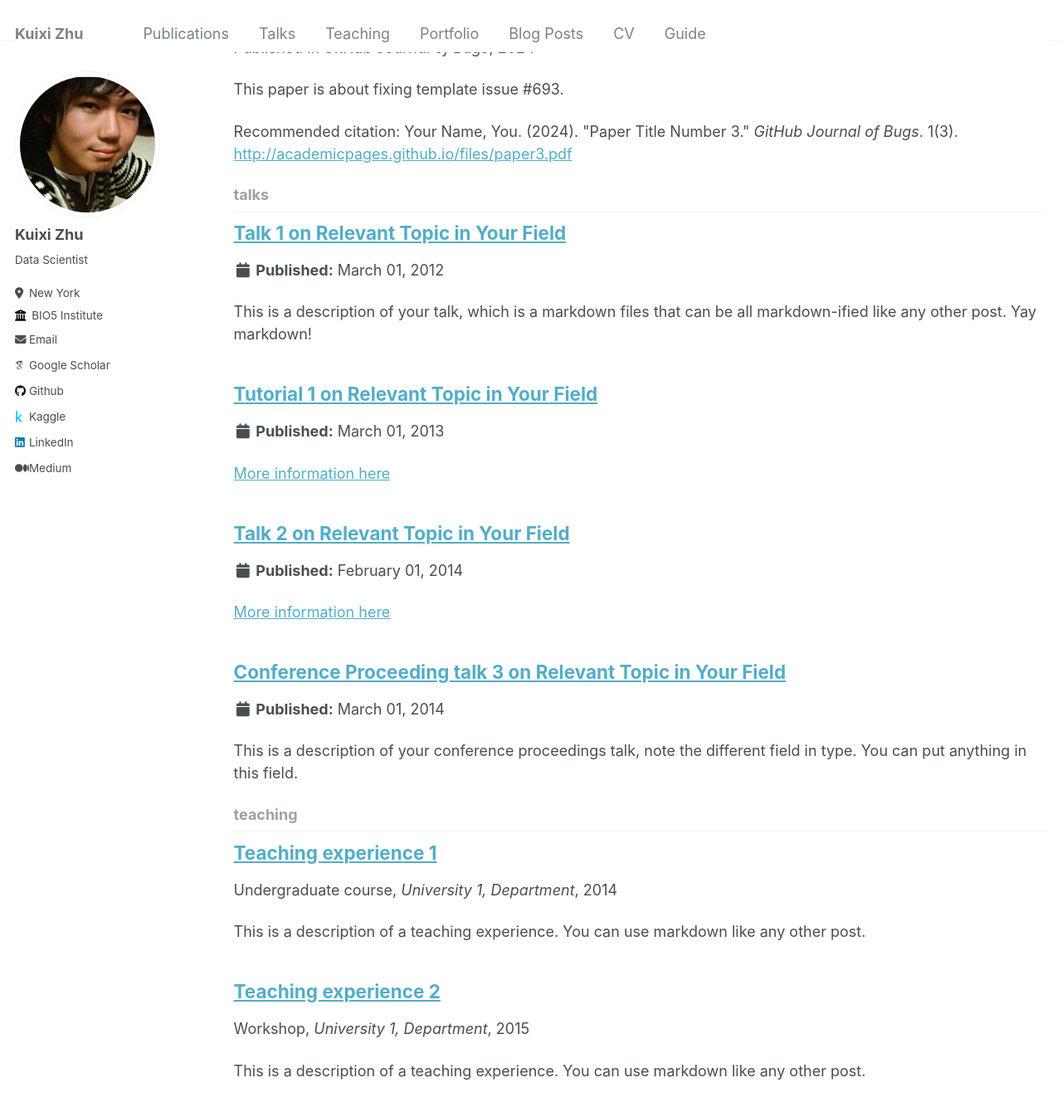
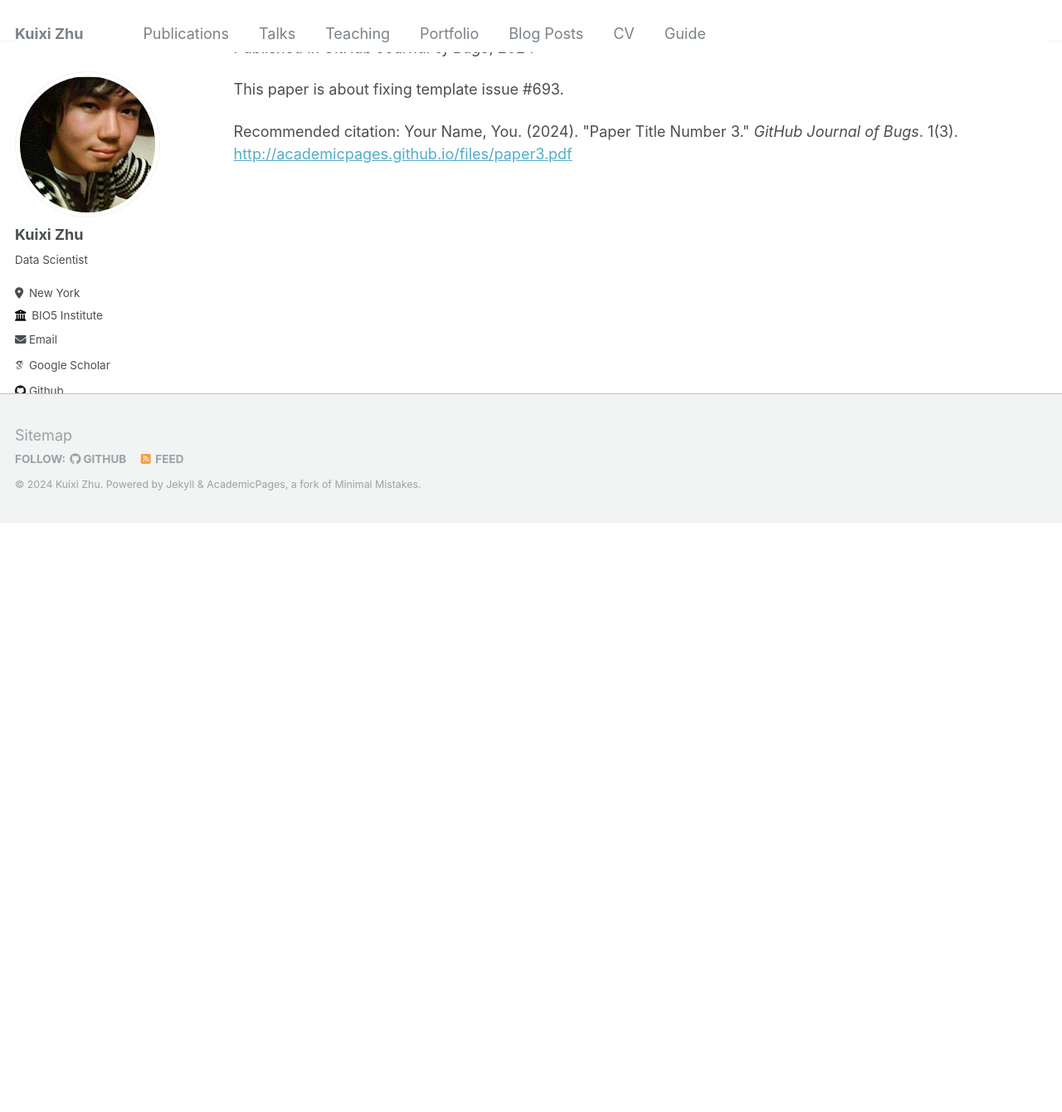
Before and after one commit to zhukuixi/kuixizhu.github.io, a Jekyll site: the page built from _pages/collection-archive.html, in a window 1280 px wide and 1400 px high, scrolled down 1876 px. Shown: the top 1340 px of the window at 83% size. Built offline with Jekyll 4.4.1, drawn with Linux system fonts in a browser that asks for light colours; some web fonts are replaced; after the commit the page ends 2506 px from its top, so only the background shows below that.

Commit message:
Update _config.yml

```diff
--- a/_config.yml
+++ b/_config.yml
@@ -23,11 +23,9 @@ author:
   # Biographic information
   avatar           : "profile.jpg"
   name             : "Kuixi Zhu"
-  pronouns         : # example: "she/her"
   bio              : "Data Scientist"
   location         : "New York"
   employer         : "BIO5 Institute"
-  uri              : # URL
   email            : "quishzhu@hotmail.com"
 
   # Academic websites
@@ -170,18 +168,13 @@ kramdown:
 
 # Collections
 collections:
-  teaching:
-    output: true
-    permalink: /:collection/:path/
   publications:
     output: true
     permalink: /:collection/:path/
   portfolio:
     output: true
     permalink: /:collection/:path/
-  talks:
-    output: true
-    permalink: /:collection/:path/
+
 
 
 # Defaults
@@ -204,15 +197,6 @@ defaults:
     values:
       layout: single
       author_profile: true
-  # _teaching
-  - scope:
-      path: ""
-      type: teaching
-    values:
-      layout: single
-      author_profile: true
-      share: true
-      comments: true
   # _publications
   - scope:
       path: ""
@@ -231,14 +215,7 @@ defaults:
       author_profile: true
       share: true
       comment: true
-  # _talks
-  - scope:
-      path: ""
-      type: talks
-    values:
-      layout: talk
-      author_profile: true
-      share: true
+
 
 
 # Sass/SCSS
```
